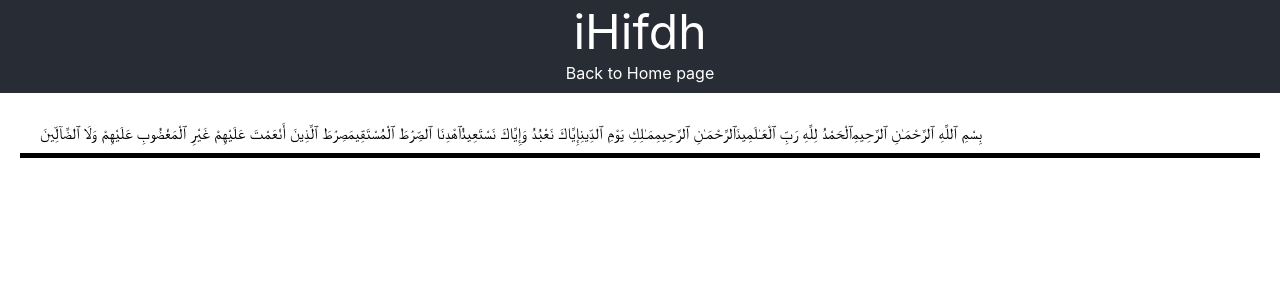
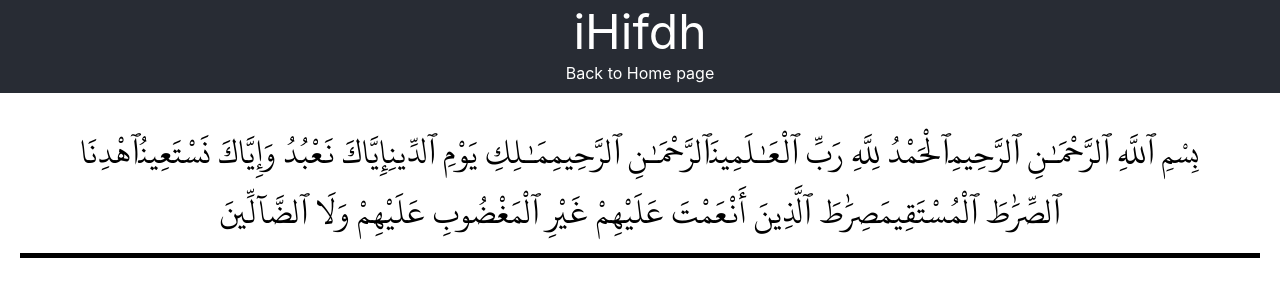
Before and after one commit to jamalosman/i-hifdh, a React (Create React App) app: page /surah/1 in a window 1280 px wide. Shown: the top 300 px of the page. Built offline with nearby package versions, Linux system fonts and the light colour scheme.

Commit message:
update quran font styling

```diff
--- a/src/domain/Surah/SurahQuiz.tsx
+++ b/src/domain/Surah/SurahQuiz.tsx
@@ -1,6 +1,9 @@
 import styled from 'styled-components';
 
 const QuranPara = styled.p`
+  font-family: 'KFGQPC-Uthmani';
+  font-size: 36px;
+  text-align: center;
   padding: 10px 20px;
   margin: 20px;
   border-bottom: 5px solid black;
--- a/src/index.css
+++ b/src/index.css
@@ -11,3 +11,10 @@ code {
   font-family: source-code-pro, Menlo, Monaco, Consolas, 'Courier New',
     monospace;
 }
+
+@font-face {
+  font-family: "KFGQPC-Uthmani";
+  src:
+    url("assets/fonts/KFGQPC-Uthman-Taha-Naskh-Regular.ttf")
+    format("truetype");
+}
```
